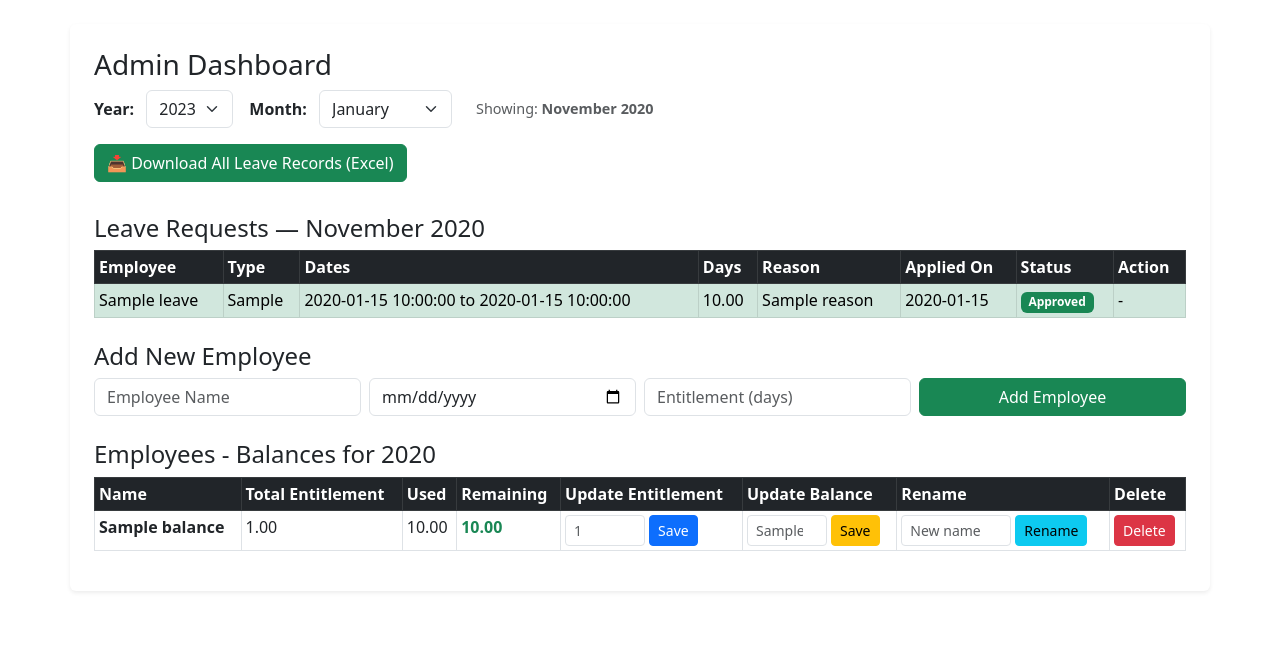
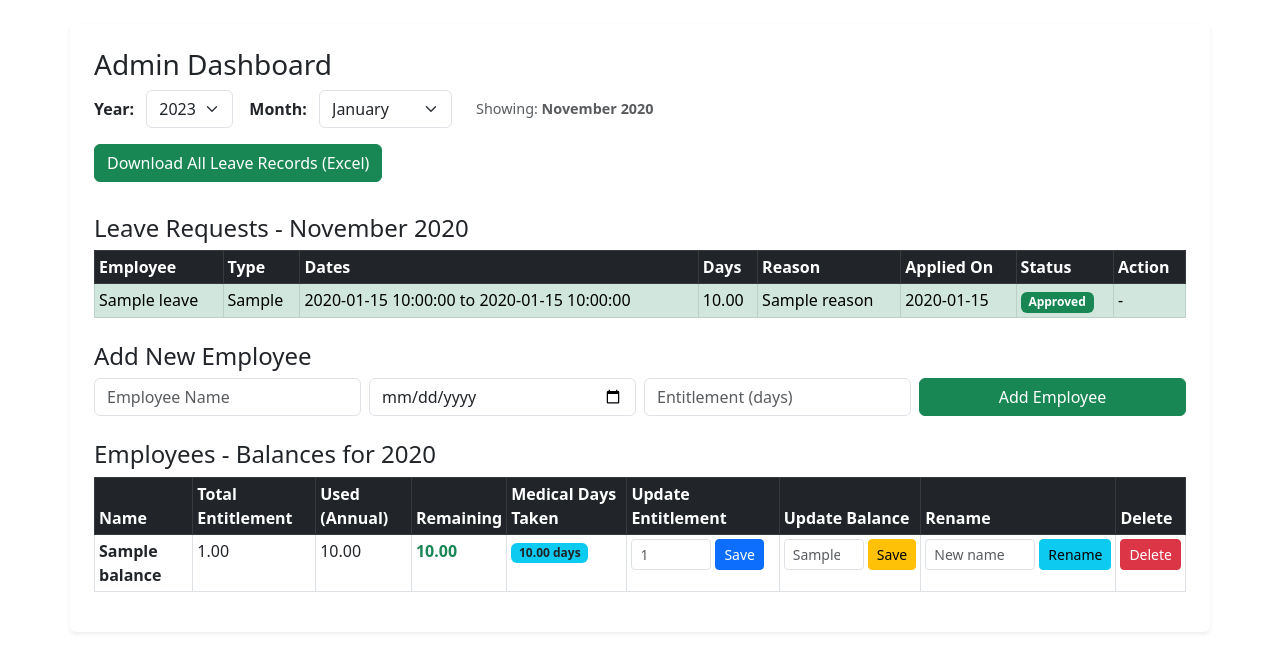
Before and after one commit to jesstanblues-ops/Leave-app3, a Flask app: template templates/admin_dashboard.html in a window 1280 px wide. Shown: the part 72-744 px from the top of the page. Run offline with Flask 3, Linux system fonts and the light colour scheme; the template is opened without the code that fills it: most values are stand-ins (such as "Sample title", 1, 10 or a date in 2020); some libraries are stand-ins or nearby versions.

Commit message:
Update admin_dashboard.html

```diff
--- a/templates/admin_dashboard.html
+++ b/templates/admin_dashboard.html
@@ -28,11 +28,11 @@
 
 <p>
   <a href="/download_excel" class="btn btn-success mb-3">
-    📥 Download All Leave Records (Excel)
+    Download All Leave Records (Excel)
   </a>
 </p>
 
-<h4>Leave Requests — {{ month_names[month-1] }} {{ year }}</h4>
+<h4>Leave Requests - {{ month_names[month-1] }} {{ year }}</h4>
 
 {% if leaves %}
 <table class="table table-sm table-bordered">
@@ -100,8 +100,9 @@
     <tr>
       <th>Name</th>
       <th>Total Entitlement</th>
-      <th>Used</th>
+      <th>Used (Annual)</th>
       <th>Remaining</th>
+      <th>Medical Days Taken</th>
       <th>Update Entitlement</th>
       <th>Update Balance</th>
       <th>Rename</th>
@@ -120,10 +121,16 @@
         </strong>
       </td>
       <td>
+        <span class="badge {% if b.medical_days >= 14 %}bg-danger{% elif b.medical_days >= 7 %}bg-warning text-dark{% else %}bg-info text-dark{% endif %}">
+          {{ "%.2f"|format(b.medical_days) }} days
+        </span>
+      </td>
+      <td>
         <form method="POST" action="/update_entitlement" class="d-flex">
           <input type="hidden" name="name" value="{{ b.employee_name }}">
           <input type="hidden" name="year" value="{{ year }}">
-          <input type="number" step="0.25" class="form-control form-control-sm me-1" name="entitlement" placeholder="{{ b.total_entitlement }}" style="width:80px">
+          <input type="number" step="0.25" class="form-control form-control-sm me-1"
+                 name="entitlement" placeholder="{{ b.total_entitlement }}" style="width:80px">
           <button class="btn btn-primary btn-sm">Save</button>
         </form>
       </td>
@@ -131,19 +138,22 @@
         <form method="POST" action="/update_balance" class="d-flex">
           <input type="hidden" name="name" value="{{ b.employee_name }}">
           <input type="hidden" name="year" value="{{ year }}">
-          <input type="number" step="0.25" class="form-control form-control-sm me-1" name="balance" placeholder="{{ b.remaining }}" style="width:80px">
+          <input type="number" step="0.25" class="form-control form-control-sm me-1"
+                 name="balance" placeholder="{{ b.remaining }}" style="width:80px">
           <button class="btn btn-warning btn-sm">Save</button>
         </form>
       </td>
       <td>
         <form method="POST" action="/update_employee_name" class="d-flex">
           <input type="hidden" name="old_name" value="{{ b.employee_name }}">
-          <input class="form-control form-control-sm me-1" name="new_name" placeholder="New name" style="width:110px">
+          <input class="form-control form-control-sm me-1" name="new_name"
+                 placeholder="New name" style="width:110px">
           <button class="btn btn-info btn-sm">Rename</button>
         </form>
       </td>
       <td>
-        <form method="POST" action="/delete_employee" onsubmit="return confirm('Delete {{ b.employee_name }}? This cannot be undone.');">
+        <form method="POST" action="/delete_employee"
+              onsubmit="return confirm('Delete {{ b.employee_name }}? This cannot be undone.');">
           <input type="hidden" name="name" value="{{ b.employee_name }}">
           <button class="btn btn-danger btn-sm">Delete</button>
         </form>
```
